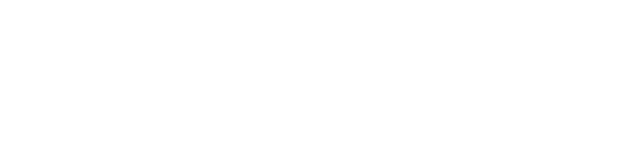
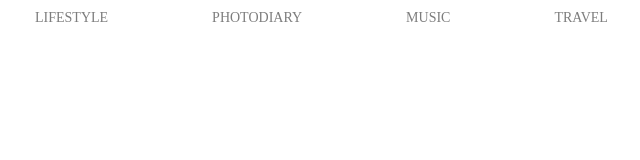
Before and after one commit to olehhapuk/fe_1y_8_23_html-css, a plain HTML site: page index.html in a window 1280 px wide. Shown: the whole page, without its empty margins (23-663 px from the left). Drawn offline with Linux system fonts and the light colour scheme.

Commit message:
hw 04 done

```diff
--- a/index.html
+++ b/index.html
@@ -4,7 +4,15 @@
     <meta charset="UTF-8" />
     <meta http-equiv="X-UA-Compatible" content="IE=edge" />
     <meta name="viewport" content="width=device-width, initial-scale=1.0" />
-    <title>FE_1y_8_23</title>
+    <title>FE_1y_8_23 - HW 04</title>
+    <link rel="stylesheet" href="style.css" />
   </head>
-  <body></body>
+  <body>
+    <header>
+      <span class="navbar-text">LIFESTYLE</span>
+      <span class="navbar-text">PHOTODIARY</span>
+      <span class="navbar-text">MUSIC</span>
+      <span class="navbar-text">TRAVEL</span>
+    </header>
+  </body>
 </html>
--- /dev/null
+++ b/style.css
@@ -0,0 +1,12 @@
+.navbar-text {
+  color: #7d7d7d;
+  font-size: 14px;
+  /* margin-left: 100px; */
+  padding-left: 50px;
+  padding-right: 50px;
+}
+
+.navbar-text:hover {
+  color: #03a9f4;
+  cursor: pointer;
+}
```
